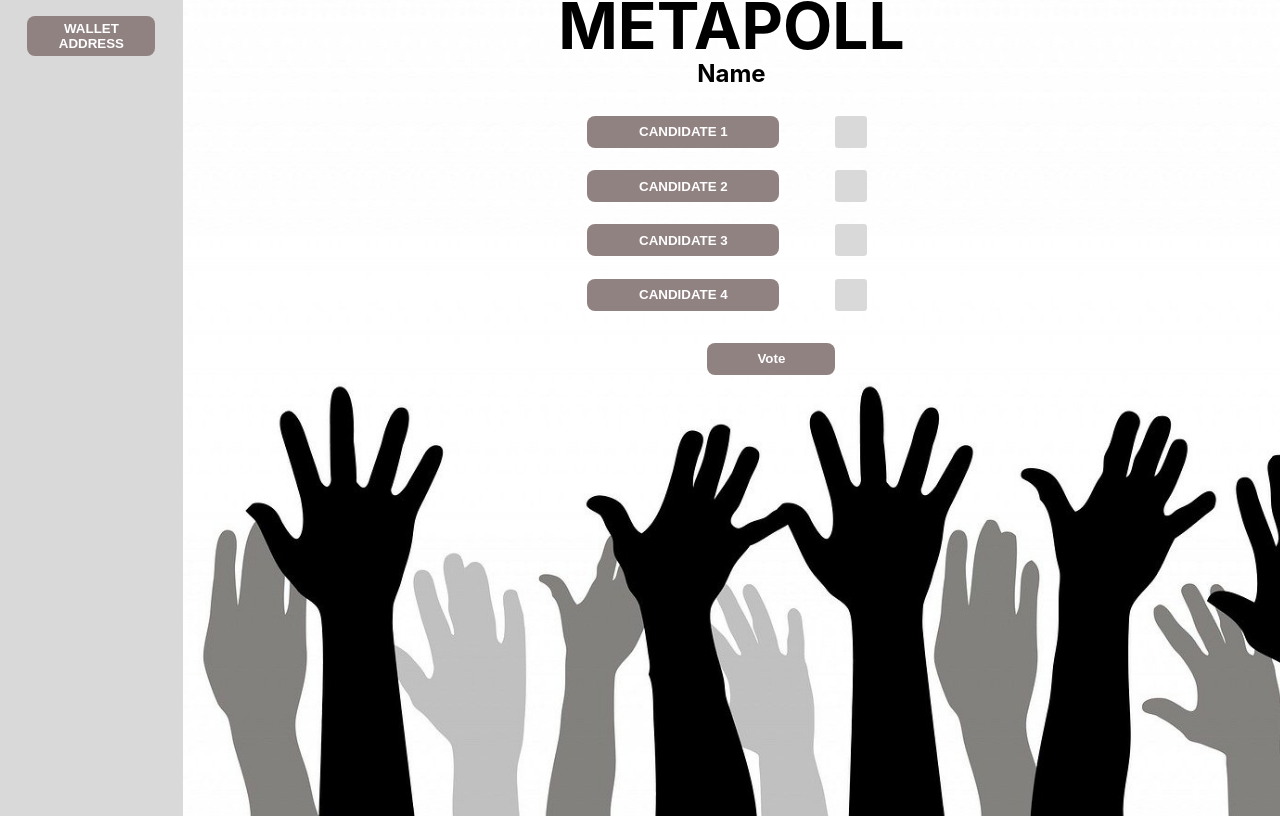
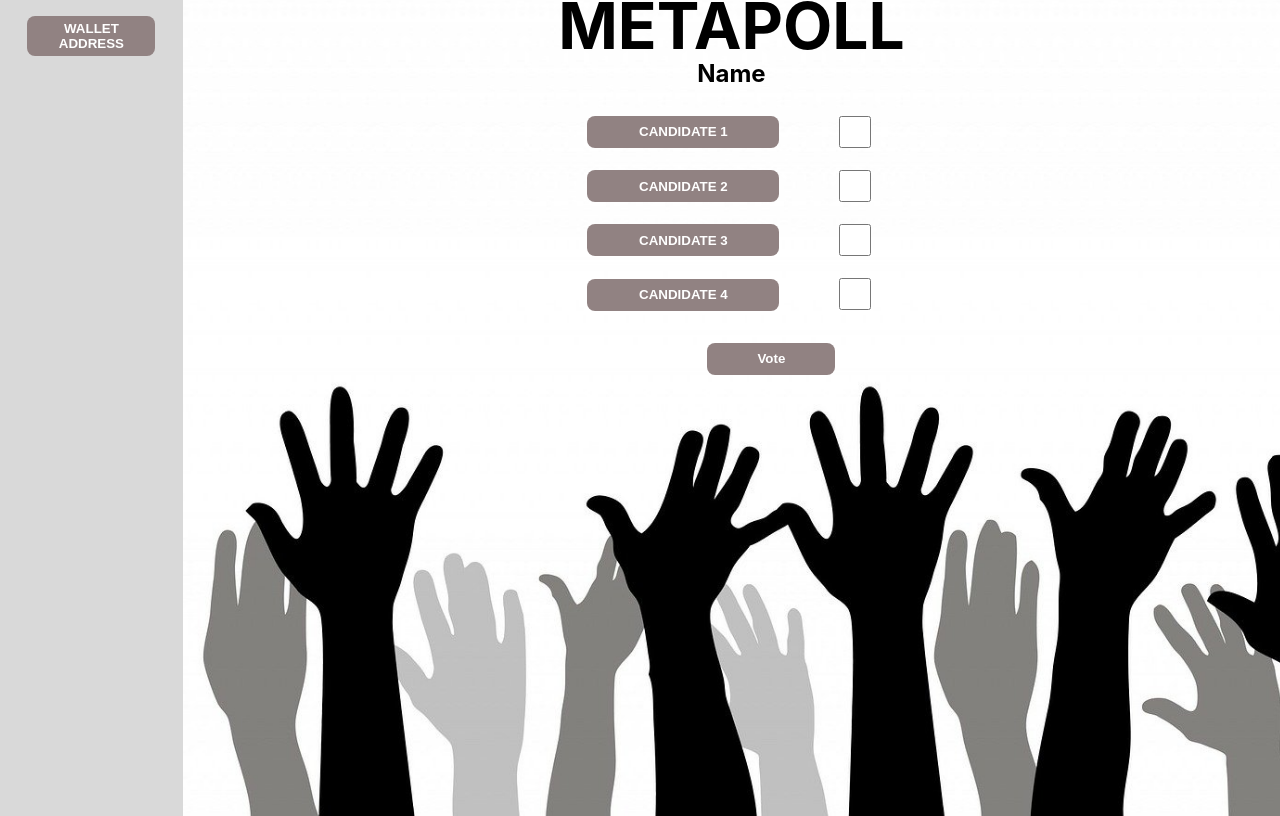
Before and after one commit to abdulragib/Meta-Poll, a React (Create React App) app: page /Meta-Poll/user/ongoing-campaign in a window 1280 px wide. Built offline with nearby package versions, Linux system fonts and the light colour scheme; the HTML template or start-up script is replaced by a standard one.

Commit message:
input fields added

```diff
--- a/src/Components/CheckProgress-EndedCampaign/EndedCampaign.css
+++ b/src/Components/CheckProgress-EndedCampaign/EndedCampaign.css
@@ -90,4 +90,6 @@
     height:2.4rem;
     background-color: var(--sideBar);
     border-radius: 0.5rem;
+    border:none;
+    padding-left:0.5rem;
 }
--- a/src/Components/VoterPanel-EndedCampaign/UserEndedCampaign.jsx
+++ b/src/Components/VoterPanel-EndedCampaign/UserEndedCampaign.jsx
@@ -19,8 +19,8 @@ const UserEndedCampaign = () => {
             </div>
             <div className="right-uec-data-container-two">
               <div className="right-uec-data-container-item-two"></div>
-              <div className="right-uec-data-container-item-two"></div>
-              <div className="right-uec-data-container-item-two"></div>
+              <div  className="right-uec-data-container-item-two"></div>
+              <div  className="right-uec-data-container-item-two"></div>
             </div>
           </div>
       </div>
--- a/src/Components/VoterPanel-OngoingCampaign/OngoingCampaign.css
+++ b/src/Components/VoterPanel-OngoingCampaign/OngoingCampaign.css
@@ -50,7 +50,7 @@
     align-items: space-evenly;
     justify-content: center;
     width: 3rem;
-    gap:1.4rem;
+    gap:1rem;
 }
 
 .right-oc-right-item{
@@ -58,6 +58,8 @@
     height:2rem;
     border-radius: 10%;
     background-color: var(--sideBar);
+    border:none;
+
 }
 
 
--- a/src/Components/VoterPanel-OngoingCampaign/OngoingCampaign.jsx
+++ b/src/Components/VoterPanel-OngoingCampaign/OngoingCampaign.jsx
@@ -17,10 +17,10 @@ const OngoingCampaign = () => {
               <button className="btn btn-right">Candidate 4</button>
           </div>
           <div className="right-oc-right">
-            <div className="right-oc-right-item"></div>
-            <div className="right-oc-right-item"></div>
-            <div className="right-oc-right-item"></div>
-            <div className="right-oc-right-item"></div>
+            <input type='checkbox' className="right-oc-right-item"></input>
+            <input type='checkbox' className="right-oc-right-item"></input>
+            <input type='checkbox' className="right-oc-right-item"></input>
+            <input type='checkbox' className="right-oc-right-item"></input>
           </div>
         </div>
         <button className="btn right-oc-vote">Vote</button>
```
